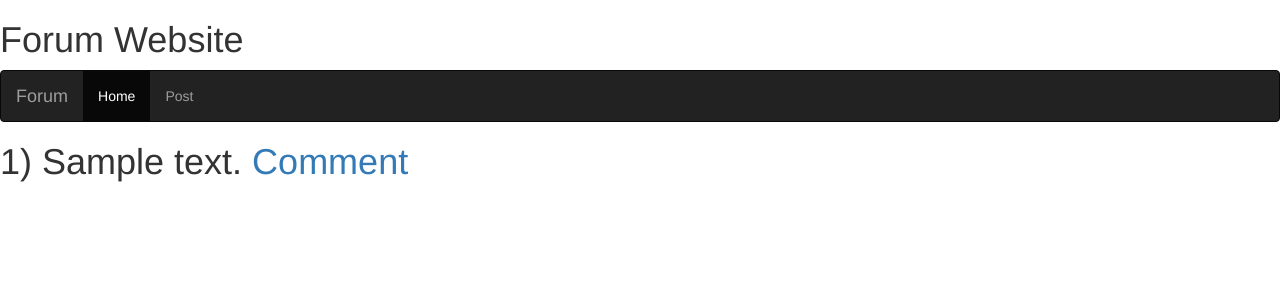
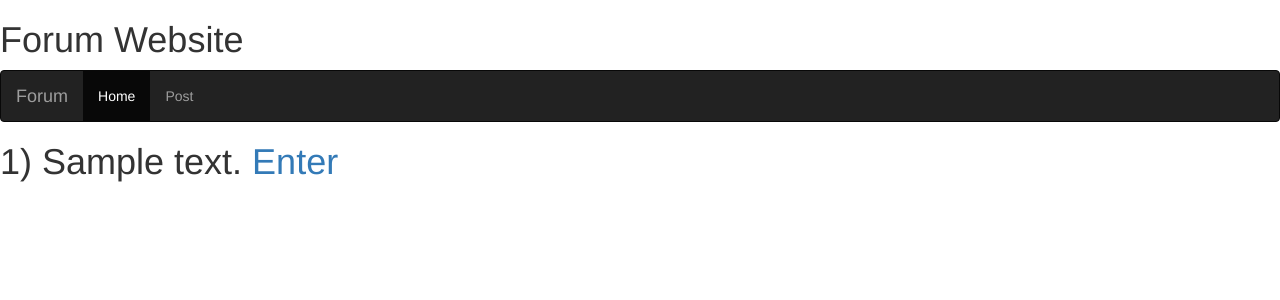
Before and after one commit to Momo-co/Forum-web, a Flask app: page / in a window 1280 px wide. Shown: the top 300 px of the page. Run offline with Flask 2, Linux system fonts and the light colour scheme; tables that the repository leaves empty hold one stand-in row (values such as "Sample post"); some libraries are stand-ins or nearby versions.

Commit message:
Changed name of url path

```diff
--- a/application/templates/home.html
+++ b/application/templates/home.html
@@ -3,7 +3,7 @@
 
     {% for post in all_post: %}
 
-        <h1> {{ post.id }}) {{ post.content }} <a href = " {{ url_for('comment', id = post.id ) }}">Comment</a> </h1>
+        <h1> {{ post.id }}) {{ post.content }} <a href = " {{ url_for('forum', id = post.id ) }}">Enter</a> </h1>
 
     {% endfor %}
 
```
